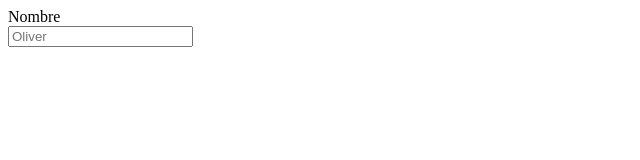
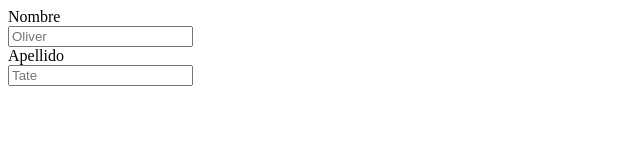
Before and after one commit to franztoledo/FORM-JS, a website: page index.html in a window 1280 px wide. Shown: the whole page, without its empty margins (0-640 px from the left). Drawn offline with Linux system fonts and the light colour scheme.

Commit message:
Estructura apellido input

```diff
--- a/index.html
+++ b/index.html
@@ -18,6 +18,12 @@
         </div>
       </div>
       <!-- apellido -->
+      <div class="formulario__grupo" id="grupo__apellido">
+        <label for="apellido" class="formulario__label">Apellido</label>
+        <div class="formulario__grupo-input">
+          <input type="text" class="formulario__input" name="apellido" id="apellido" placeholder="Tate">
+        </div>
+      </div>
 
     </form>
   </main>
```
